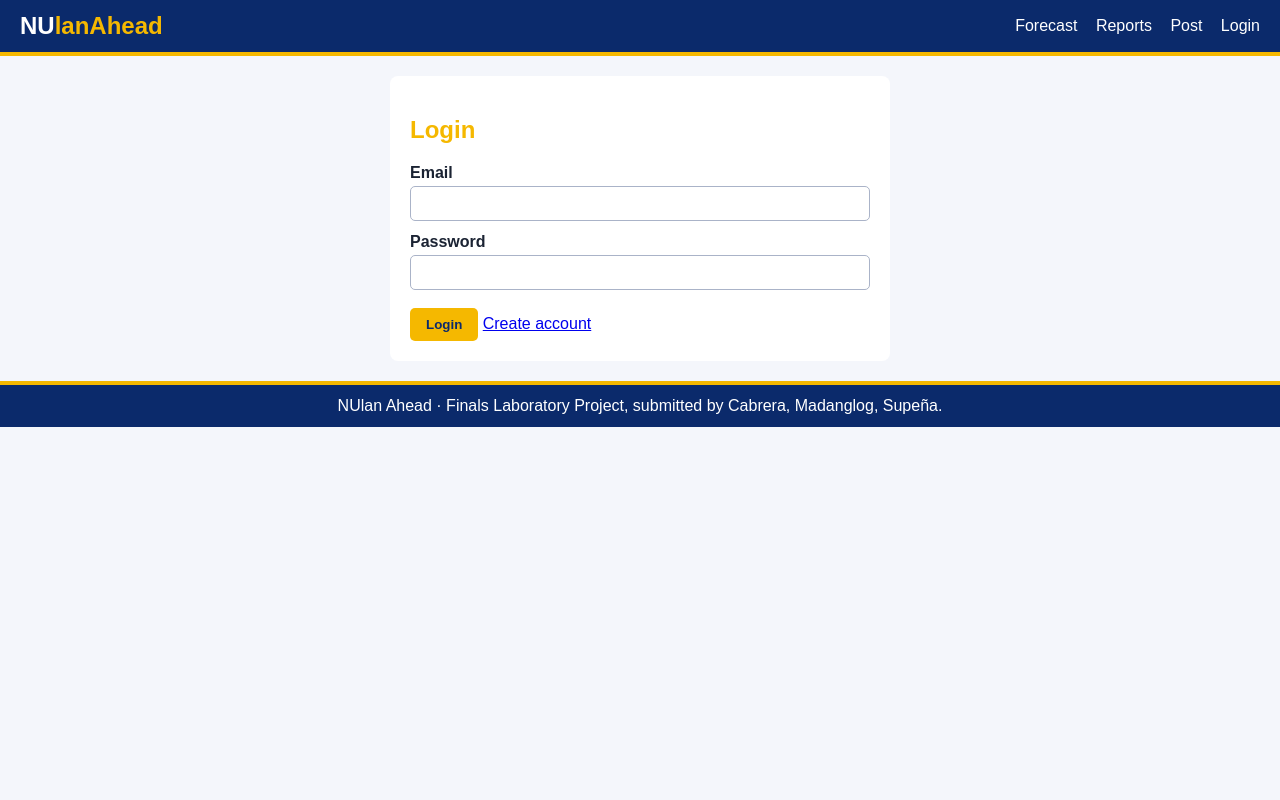
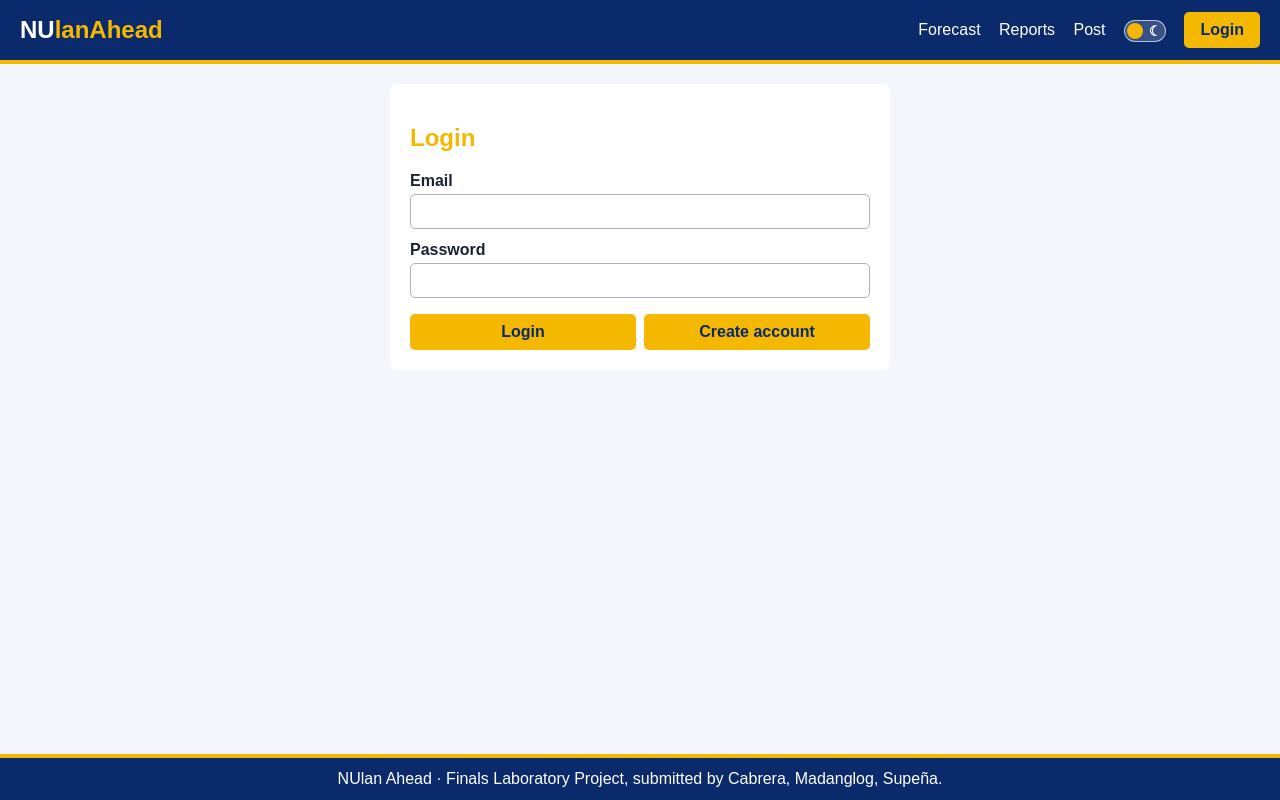
Before and after one commit to jarevm/raincheck, a PHP site: page /login.php in a window 1280 px wide. Run offline with PHP 8.4, Linux system fonts and the light colour scheme.

Commit message:
updated header - added bg switch, button tweaks. updated footer - layout bug on login. updated reports - pending logic still showing confirm button fixed. script.js and style.css - some stuff changed

```diff
--- a/header.php
+++ b/header.php
@@ -5,6 +5,12 @@
     <meta charset="UTF-8">
     <meta name="viewport" content="width=device-width, initial-scale=1">
     <title><?php echo $page_title; ?> | UlanAlert</title>
+    <script>
+        var savedTheme = localStorage.getItem('theme');
+        if (savedTheme === 'light' || savedTheme === 'dark') {
+            document.documentElement.dataset.theme = savedTheme;
+        }
+    </script>
     <link rel="stylesheet" href="style.css">
 </head>
 
@@ -18,11 +24,36 @@
             <?php if (isset($_SESSION['role']) && $_SESSION['role'] == 'ADMIN') { ?>
                 <a href="admin.php">Admin</a>
             <?php } ?>
+            <button type="button" class="theme-toggle" id="theme-toggle" aria-label="Toggle dark mode" aria-pressed="false">
+                <span class="theme-toggle-sun" aria-hidden="true">☀</span>
+                <span class="theme-toggle-moon" aria-hidden="true">☾</span>
+                <span class="theme-toggle-thumb" aria-hidden="true"></span>
+            </button>
             <?php if (isset($_SESSION['user_id'])) { ?>
                 <a href="logout.php">Logout (<?php echo htmlspecialchars($_SESSION['name']); ?>)</a>
             <?php } else { ?>
-                <a href="login.php">Login</a>
+                <a class="btn" href="login.php">Login</a>
             <?php } ?>
         </nav>
     </header>
+    <script>
+        var themeToggle = document.getElementById('theme-toggle');
+        var prefersDark = window.matchMedia('(prefers-color-scheme: dark)');
+        var currentTheme = document.documentElement.dataset.theme ||
+            (prefersDark.matches ? 'dark' : 'light');
+        document.documentElement.dataset.theme = currentTheme;
+
+        function updateThemeToggle(theme) {
+            themeToggle.setAttribute('aria-pressed', theme === 'dark' ? 'true' : 'false');
+            themeToggle.setAttribute('aria-label', 'Switch to ' + (theme === 'dark' ? 'light' : 'dark') + ' mode');
+        }
+
+        updateThemeToggle(currentTheme);
+        themeToggle.addEventListener('click', function () {
+            currentTheme = currentTheme === 'dark' ? 'light' : 'dark';
+            document.documentElement.dataset.theme = currentTheme;
+            localStorage.setItem('theme', currentTheme);
+            updateThemeToggle(currentTheme);
+        });
+    </script>
     <main>
--- a/login.php
+++ b/login.php
@@ -42,9 +42,10 @@ include 'header.php';
         <input type="email" name="email" required>
         <label>Password</label>
         <input type="password" name="password" required>
-        <br><br>
-        <button type="submit">Login</button>
-        <a href="register.php">Create account</a>
+        <div class="login-actions">
+            <button type="submit">Login</button>
+            <a class="btn" href="register.php">Create account</a>
+        </div>
     </form>
 </div>
 <?php include 'footer.php'; ?>
--- a/reports.php
+++ b/reports.php
@@ -17,6 +17,10 @@ $sql = "SELECT r.id, a.name AS area, r.rain, r.flood, r.note, r.photo, r.status,
         JOIN areas a ON a.id = r.area_id
         JOIN users u ON u.id = r.user_id
         WHERE r.status <> 'HIDDEN' ";
+
+if (!isset($_SESSION['role']) || $_SESSION['role'] !== 'ADMIN') {
+    $sql .= "AND r.status <> 'PENDING' ";
+}
 
 $types = '';
 $params = [];
--- a/style.css
+++ b/style.css
@@ -6,13 +6,25 @@
     --text: #1b2333;
 }
 
-/* dark mode follows the device setting */
+/* use the device setting until the user chooses a theme */
 @media (prefers-color-scheme: dark) {
-    :root {
+    :root:not([data-theme]) {
         --bg: #12161f;
         --card: #1c2230;
         --text: #e6e9f2;
     }
+}
+
+:root[data-theme="light"] {
+    --bg: #f4f6fb;
+    --card: #ffffff;
+    --text: #1b2333;
+}
+
+:root[data-theme="dark"] {
+    --bg: #12161f;
+    --card: #1c2230;
+    --text: #e6e9f2;
 }
 
 * {
@@ -24,6 +36,9 @@ body {
     font-family: Arial, sans-serif;
     background: var(--bg);
     color: var(--text);
+    min-height: 100vh;
+    display: flex;
+    flex-direction: column;
 }
 
 header, footer {
@@ -61,8 +76,55 @@ nav a {
     margin-left: 14px;
 }
 
+.theme-toggle {
+    position: relative;
+    width: 42px;
+    height: 22px;
+    margin-left: 14px;
+    padding: 0;
+    border: 1px solid rgba(255, 255, 255, 0.65);
+    border-radius: 12px;
+    background: rgba(255, 255, 255, 0.18);
+    color: white;
+    vertical-align: middle;
+}
+
+.theme-toggle-sun, .theme-toggle-moon {
+    position: absolute;
+    top: 1px;
+    width: 16px;
+    font-size: 14px;
+    line-height: 18px;
+    text-align: center;
+}
+
+.theme-toggle-sun {
+    left: 2px;
+}
+
+.theme-toggle-moon {
+    right: 2px;
+}
+
+.theme-toggle-thumb {
+    position: absolute;
+    top: 2px;
+    left: 2px;
+    width: 16px;
+    height: 16px;
+    border-radius: 50%;
+    background: var(--gold);
+    transition: transform 0.2s ease;
+}
+
+:root[data-theme="dark"] .theme-toggle-thumb {
+    transform: translateX(20px);
+}
+
 main {
     max-width: 1000px;
+    width: 100%;
+    flex: 1;
     margin: 0 auto;
     padding: 20px 14px;
 }
@@ -110,6 +172,19 @@ button, .btn {
     cursor: pointer;
     text-decoration: none;
     display: inline-block;
+}
+
+.login-actions {
+    display: flex;
+    gap: 8px;
+    margin-top: 16px;
+}
+
+.login-actions button, .login-actions .btn {
+    flex: 1;
+    font: inherit;
+    font-weight: bold;
+    text-align: center;
 }
 
 button.delete {
@@ -192,10 +267,20 @@ button.delete {
     background: var(--card);
     border-radius: 8px;
     overflow: hidden;
+    display: flex;
+    flex-direction: column;
 }
 
 .report .info {
     padding: 14px;
+    flex: 1;
+    display: flex;
+    flex-direction: column;
+}
+
+.report .info button {
+    margin-top: auto;
+    margin-bottom: 5px;
 }
 
 .photo {
@@ -218,6 +303,15 @@ button.delete {
 
 form.inline {
     display: inline;
+}
+
+.box.wide td form.inline {
+    display: inline-block;
+    margin: 0 5px 5px 0;
+}
+
+.box.wide td form.inline button {
+    padding: 8px 12px;
 }
 
 button.alt {
```
Also changed, not shown: script.js (+9 -2 lines), uploads/6ad4c0bc3da90.jpg (added).
